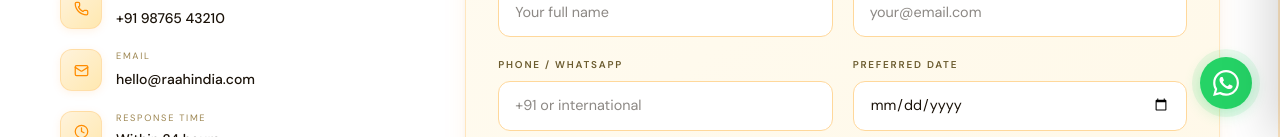
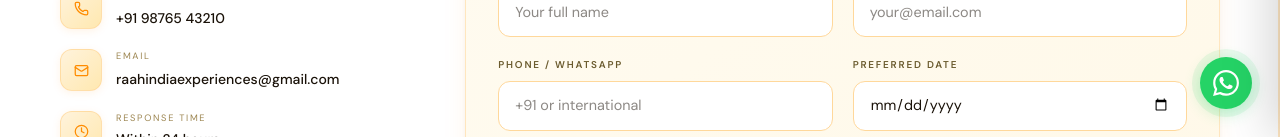
Before and after one commit to dishantsaini25/Tour-Guide, a Next.js app: page /contact in a window 1280 px wide. Shown: the part 663-800 px from the top of the page. Built offline with nearby package versions, Linux system fonts and the light colour scheme.

Commit message:
update contact email to raahindiaexperiences@gmail.com across all pages

```diff
--- a/src/app/api/contact/route.js
+++ b/src/app/api/contact/route.js
@@ -2,9 +2,9 @@
  * /api/contact — Nodemailer email handler
  *
  * Required .env.local variables (restart dev server after editing):
- *   EMAIL_USER      → kartikmaru2001@gmail.com
+ *   EMAIL_USER      → raahindiaexperiences@gmail.com
  *   EMAIL_PASS      → 16-char Gmail App Password (no spaces)
- *   RECEIVER_EMAIL  → kartikmaru2001@gmail.com
+ *   RECEIVER_EMAIL  → raahindiaexperiences@gmail.com
  */
 import nodemailer from "nodemailer";
 
--- a/src/app/contact/page.jsx
+++ b/src/app/contact/page.jsx
@@ -100,7 +100,7 @@ export default function ContactPage() {
                 {[
                   { Icon:MapPin, label:"Location",         value:"Jaipur, Rajasthan, India", href:null },
                   { Icon:Phone,  label:"Phone / WhatsApp", value:"+91 98765 43210",           href:"tel:+919876543210" },
-                  { Icon:Mail,   label:"Email",             value:"hello@raahindia.com",       href:"mailto:hello@raahindia.com" },
+                  { Icon:Mail,   label:"Email",             value:"raahindiaexperiences@gmail.com", href:"mailto:raahindiaexperiences@gmail.com" },
                   { Icon:Clock,  label:"Response Time",    value:"Within 24 hours",            href:null },
                 ].map(({ Icon, label, value, href }) => (
                   <li key={label} style={{ display:"flex", alignItems:"flex-start", gap:"14px" }}>
--- a/src/app/privacy/page.jsx
+++ b/src/app/privacy/page.jsx
@@ -23,7 +23,7 @@ export default function PrivacyPage() {
           <h2 style={H2}>4. Cookies</h2>
           <p>This website does not use tracking cookies or analytics platforms that collect personal data beyond standard server logs.</p>
           <h2 style={H2}>5. Contact</h2>
-          <p>For privacy questions, email <a href="mailto:hello@raahindia.com" style={{ color:OR, textDecoration:"underline" }}>hello@raahindia.com</a>.</p>
+          <p>For privacy questions, email <a href="mailto:raahindiaexperiences@gmail.com" style={{ color:OR, textDecoration:"underline" }}>raahindiaexperiences@gmail.com</a>.</p>
           <div style={{ marginTop:"44px", paddingTop:"32px", borderTop:"1px solid #FFD89B" }}>
             <Link href="/" style={{ background:OR, color:"#FFFFFF", padding:"12px 26px", fontFamily:IN, fontSize:"0.8rem", fontWeight:700, letterSpacing:"0.08em", textTransform:"uppercase", textDecoration:"none" }} className="pp-back">Back to Home</Link>
           </div>
--- a/src/app/terms/page.jsx
+++ b/src/app/terms/page.jsx
@@ -30,7 +30,7 @@ export default function TermsPage() {
           <h2 style={H2}>5. Photography</h2>
           <p>Personal photography is welcome. Commercial use requires prior written consent.</p>
           <h2 style={H2}>6. Contact</h2>
-          <p>Questions? Email <a href="mailto:hello@raahindia.com" style={{ color:OR, textDecoration:"underline" }}>hello@raahindia.com</a>.</p>
+          <p>Questions? Email <a href="mailto:raahindiaexperiences@gmail.com" style={{ color:OR, textDecoration:"underline" }}>raahindiaexperiences@gmail.com</a>.</p>
           <div style={{ marginTop:"44px", paddingTop:"32px", borderTop:"1px solid #FFD89B" }}>
             <Link href="/" style={{ background:OR, color:"#FFFFFF", padding:"12px 26px", fontFamily:IN, fontSize:"0.8rem", fontWeight:700, letterSpacing:"0.08em", textTransform:"uppercase", textDecoration:"none" }} className="tc-back">Back to Home</Link>
           </div>
--- a/src/components/Footer.jsx
+++ b/src/components/Footer.jsx
@@ -152,7 +152,7 @@ export default function Footer() {
                   {[
                     { Icon: MapPin, text: "Jaipur, Rajasthan, India", href: null },
                     { Icon: Phone,  text: "+91 98765 43210",          href: "tel:+919876543210" },
-                    { Icon: Mail,   text: "hello@raahindia.com",      href: "mailto:hello@raahindia.com" },
+                    { Icon: Mail,   text: "raahindiaexperiences@gmail.com",      href: "mailto:raahindiaexperiences@gmail.com" },
                   ].map(({ Icon, text, href }) => (
                     <li key={text} style={{ display: "flex", alignItems: "flex-start", gap: "10px" }}>
                       <Icon size={13} style={{ color: ACC, marginTop: "3px", flexShrink: 0 }} />
@@ -230,7 +230,7 @@ export default function Footer() {
                   {[
                     { Icon: MapPin, text: "Jaipur, Rajasthan, India", href: null },
                     { Icon: Phone,  text: "+91  99280 26539",         href: "tel:+91 99280 26539" },
-                    { Icon: Mail,   text: "hello@raahindia.com",      href: "mailto:hello@raahindia.com" },
+                    { Icon: Mail,   text: "raahindiaexperiences@gmail.com", href: "mailto:raahindiaexperiences@gmail.com" },
                   ].map(({ Icon, text, href }) => (
                     <li key={text} style={{ display: "flex", alignItems: "flex-start", gap: "10px" }}>
                       <Icon size={13} style={{ color: ACC, marginTop: "3px", flexShrink: 0 }} />
```
